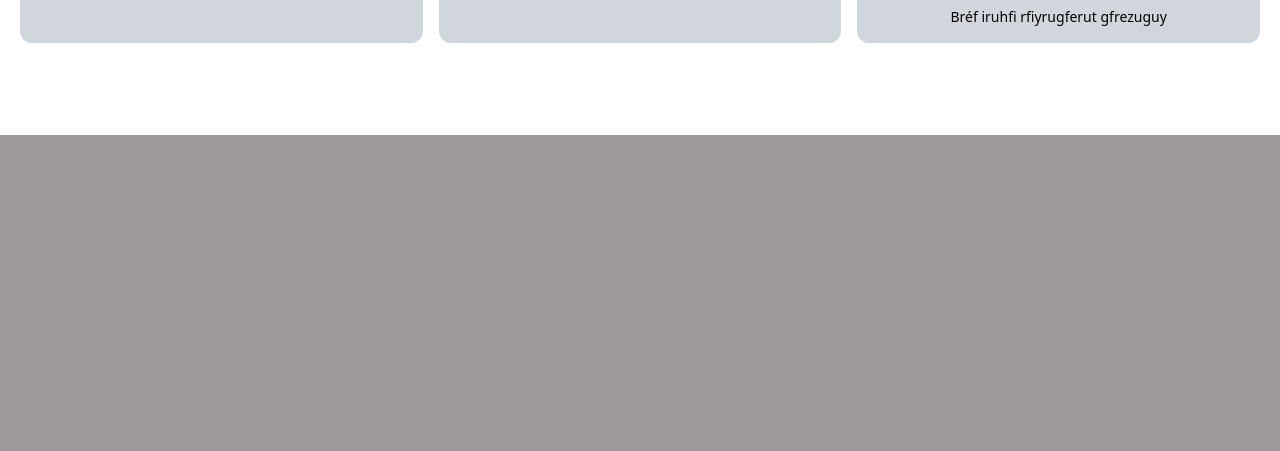
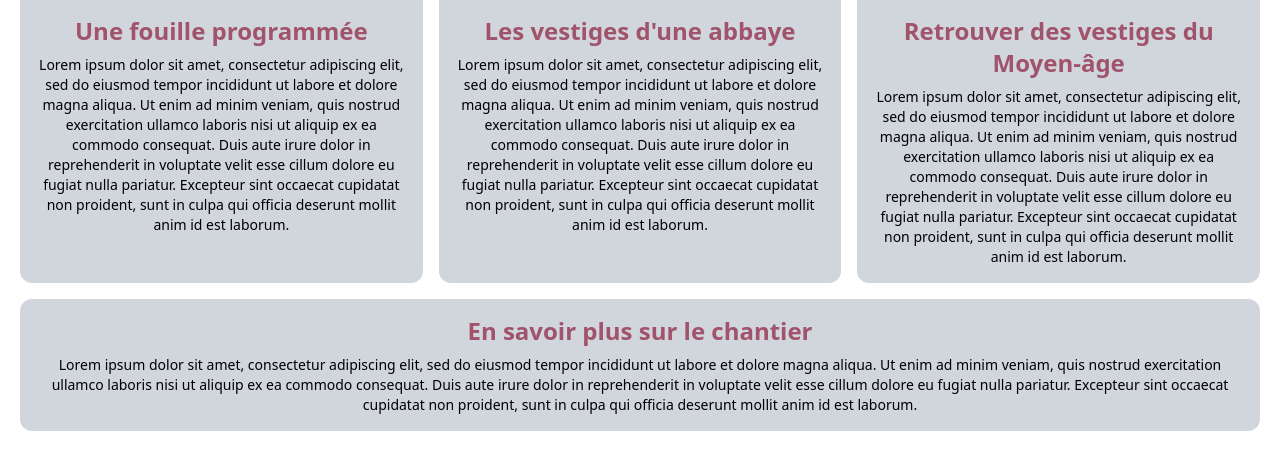
Before and after one commit to Spartixx/archeo-it, a PHP site: page /pages/chantier.php in a window 1280 px wide. Shown: the part 665-1116 px from the top of the page. Before the commit the page ends 800 px from the top, so only its background shows below. Run offline with PHP 8.4, Linux system fonts and the light colour scheme.

```diff
--- a/components/header.php
+++ b/components/header.php
@@ -9,8 +9,8 @@
                 </a>
             </div>
 
-            <div class="absolute inset-x-0 text-center">
-                <h1 class="text-white text-4xl font-bold">Archeo-it</h1>
+            <div class="absolute left-1/2 transform -translate-x-1/2 w-max">
+                <h1 class="text-white text-4xl font-bold pointer-events-none">Archeo-it</h1>
             </div>
 
             <div class="flex items-center pr-[1rem]">
@@ -20,7 +20,6 @@
                     </a>
                 </button>
             </div>
-
         </div>
     </div>
 </nav>
--- a/pages/chantier.php
+++ b/pages/chantier.php
@@ -32,32 +32,35 @@
             <div class="bg-gray-300 rounded-xl p-4 flex flex-col items-center overflow-hidden">
                 <img src="https://www.lagazettefrance.fr/thumbs/1368×1026/articles/2023/06/AdobeStock-91200299.jpeg"
                      alt="Actu 1"
-                     class="w-full h-100 object-cover rounded-xl mb-4">
+                     class="w-full h-120 object-cover rounded-xl mb-4">
                 <h2 class="text-2xl font-bold text-center text-[#A0536A]">Une fouille programmée</h2>
-                <p class="text-sm text-center mt-2">Bréf iruhfi rfiyrugferut gfrezuguy</p>
+                <p class="text-sm text-center mt-2">Lorem ipsum dolor sit amet, consectetur adipiscing elit, sed do eiusmod tempor incididunt ut labore et dolore magna aliqua. Ut enim ad minim veniam, quis nostrud exercitation ullamco laboris nisi ut aliquip ex ea commodo consequat. Duis aute irure dolor in reprehenderit in voluptate velit esse cillum dolore eu fugiat nulla pariatur. Excepteur sint occaecat cupidatat non proident, sunt in culpa qui officia deserunt mollit anim id est laborum.</p>
             </div>
 
             <!-- Bloc 2 -->
             <div class="bg-gray-300 rounded-xl p-4 flex flex-col items-center overflow-hidden">
                 <img src="https://www.francebleu.fr/s3/cruiser-production/2022/07/3c0acc83-e127-4430-8b1a-84c538b99bdc/1200x680_img-20220704-wa0011.webp"
                      alt="Actu 2"
-                     class="w-full h-100 object-cover rounded-xl mb-4">
+                     class="w-full h-120 object-cover rounded-xl mb-4">
                 <h2 class="text-2xl font-bold text-center text-[#A0536A]">Les vestiges d'une abbaye</h2>
-                <p class="text-sm text-center mt-2">Bréf iruhfi rfiyrugferut gfrezuguy</p>
+                <p class="text-sm text-center mt-2">Lorem ipsum dolor sit amet, consectetur adipiscing elit, sed do eiusmod tempor incididunt ut labore et dolore magna aliqua. Ut enim ad minim veniam, quis nostrud exercitation ullamco laboris nisi ut aliquip ex ea commodo consequat. Duis aute irure dolor in reprehenderit in voluptate velit esse cillum dolore eu fugiat nulla pariatur. Excepteur sint occaecat cupidatat non proident, sunt in culpa qui officia deserunt mollit anim id est laborum.</p>
             </div>
 
             <!-- Bloc 3 -->
             <div class="bg-gray-300 rounded-xl p-4 flex flex-col items-center overflow-hidden">
                 <img src="https://www.francebleu.fr/s3/cruiser-production/2022/07/5a481059-d315-4222-91c2-2a4339910c7c/600_img-20220704-wa0007.webp"
                      alt="Actu 3"
-                     class="w-full h-100 object-cover rounded-xl mb-4">
+                     class="w-full h-120 object-cover rounded-xl mb-4">
                 <h2 class="text-2xl font-bold text-center text-[#A0536A]">Retrouver des vestiges du Moyen-âge</h2>
-                <p class="text-sm text-center mt-2">Bréf iruhfi rfiyrugferut gfrezuguy</p>
+                <p class="text-sm text-center mt-2">Lorem ipsum dolor sit amet, consectetur adipiscing elit, sed do eiusmod tempor incididunt ut labore et dolore magna aliqua. Ut enim ad minim veniam, quis nostrud exercitation ullamco laboris nisi ut aliquip ex ea commodo consequat. Duis aute irure dolor in reprehenderit in voluptate velit esse cillum dolore eu fugiat nulla pariatur. Excepteur sint occaecat cupidatat non proident, sunt in culpa qui officia deserunt mollit anim id est laborum.</p>
             </div>
         </div>
 
     </div>
-
+        <div class="bg-gray-300 rounded-xl p-4 flex flex-col items-center overflow-hidden">
+            <h2 class="text-2xl font-bold text-center text-[#A0536A]">En savoir plus sur le chantier</h2>
+            <p class="text-sm text-center mt-2">Lorem ipsum dolor sit amet, consectetur adipiscing elit, sed do eiusmod tempor incididunt ut labore et dolore magna aliqua. Ut enim ad minim veniam, quis nostrud exercitation ullamco laboris nisi ut aliquip ex ea commodo consequat. Duis aute irure dolor in reprehenderit in voluptate velit esse cillum dolore eu fugiat nulla pariatur. Excepteur sint occaecat cupidatat non proident, sunt in culpa qui officia deserunt mollit anim id est laborum.</p>
+        </div>
 </div>
 
 
```
Also changed, not shown: pages/blogfouilles.php (added, +53 -0 lines), pages/home.php (+12 -7 lines).
